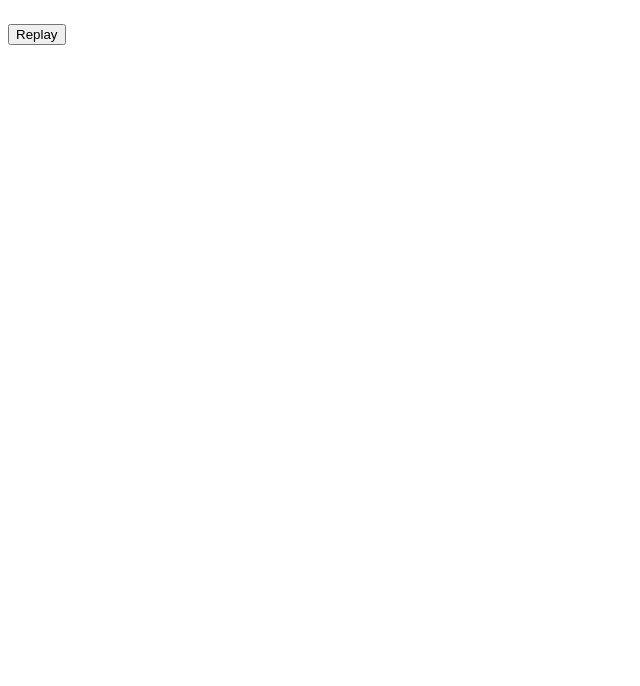
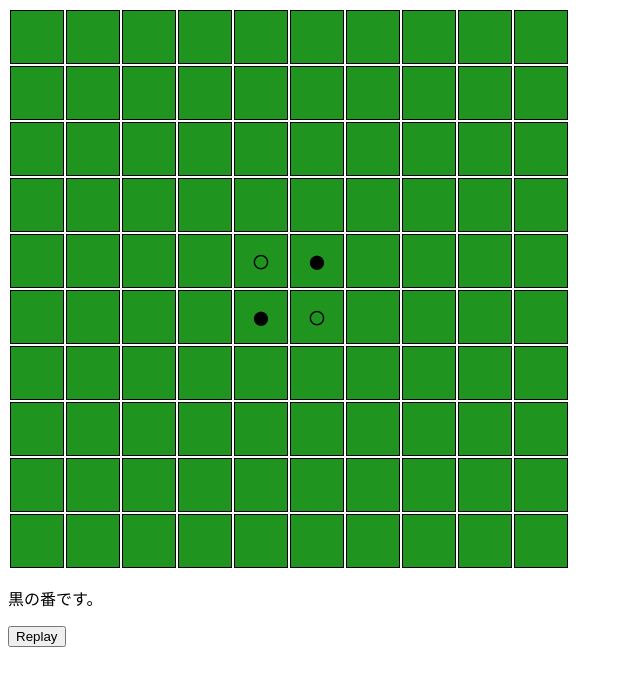
Before and after one commit to Satoshita/myBlog, a plain HTML site: page othello.html in a window 1280 px wide. Shown: the whole page, without its empty margins (0-640 px from the left). Drawn offline with nearby package versions, Linux system fonts and the light colour scheme.

Commit message:
Update othello.html

```diff
--- a/othello.html
+++ b/othello.html
@@ -16,6 +16,6 @@
   <!-- 初期化ボタン -->
   <button type="button" id="ban_init" onclick="ban_init()">Replay</button>
 
-  <script src="othello.js"></script>
+  <script src="js/othello.js"></script>
 </body>
 </html>
```
